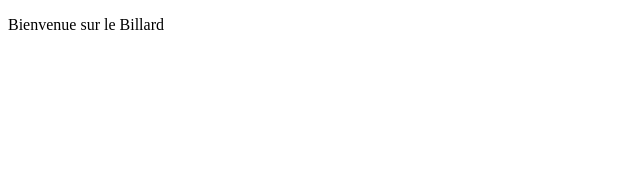
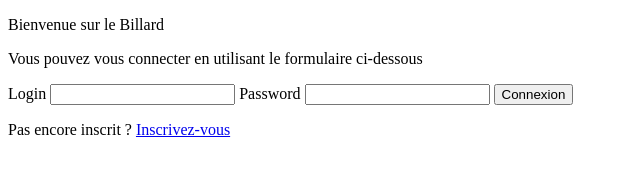
Before and after one commit to Kusm1c/Billard-Appli, a plain HTML site: page src/index.html in a window 1280 px wide. Shown: the whole page, without its empty margins (0-640 px from the left). Drawn offline with Linux system fonts and the light colour scheme.

Commit message:
Ajout de login et register (graphique part)

```diff
--- a/src/index.html
+++ b/src/index.html
@@ -1,12 +1,24 @@
 <!DOCTYPE html>
 <html lang="en">
+
 <head>
     <meta charset="UTF-8">
     <meta http-equiv="X-UA-Compatible" content="IE=edge">
     <meta name="viewport" content="width=device-width, initial-scale=1.0">
     <title>Billard</title>
 </head>
+
 <body>
     <p>Bienvenue sur le Billard</p>
+    <p>Vous pouvez vous connecter en utilisant le formulaire ci-dessous</p>
+    <form action="index.php" method="post">
+        <label for="login">Login</label>
+        <input type="text" name="login" id="login">
+        <label for="password">Password</label>
+        <input type="password" name="password" id="password">
+        <input type="submit" value="Connexion">
+    </form>
+    <p>Pas encore inscrit ? <a href="register.php">Inscrivez-vous</a></p>
 </body>
+
 </html>
```
